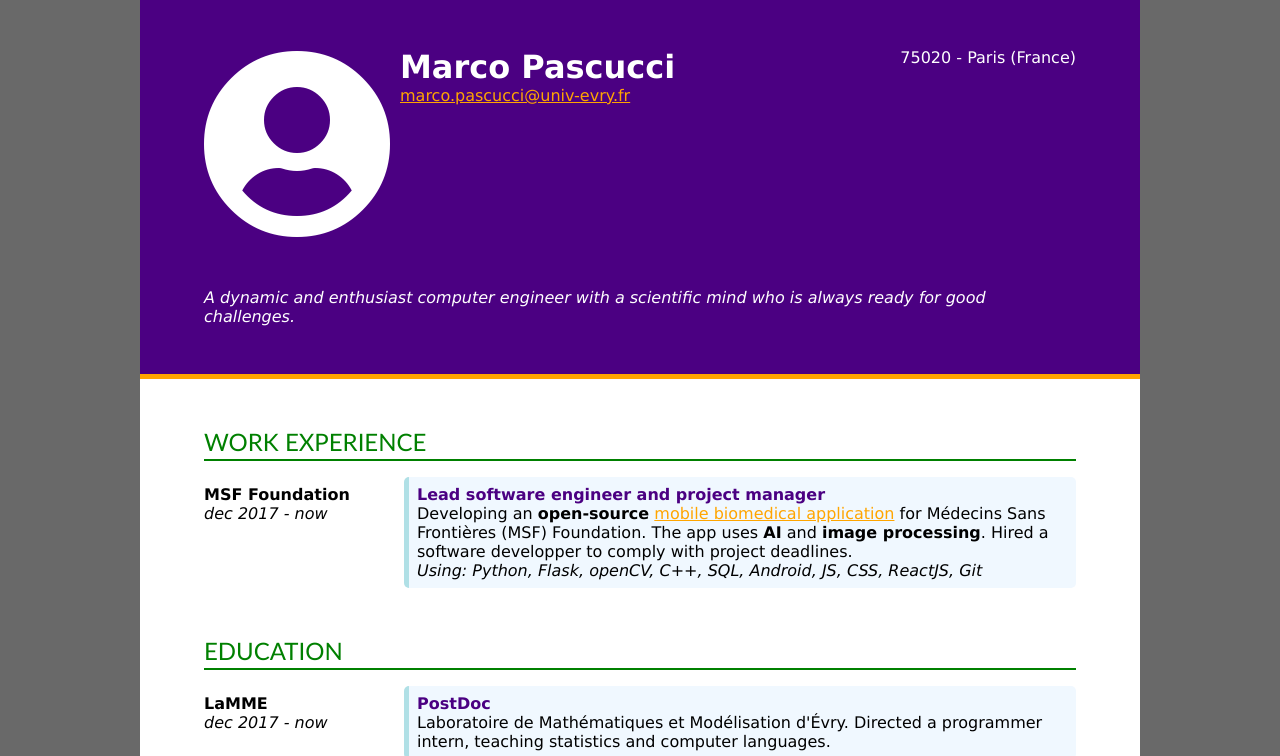
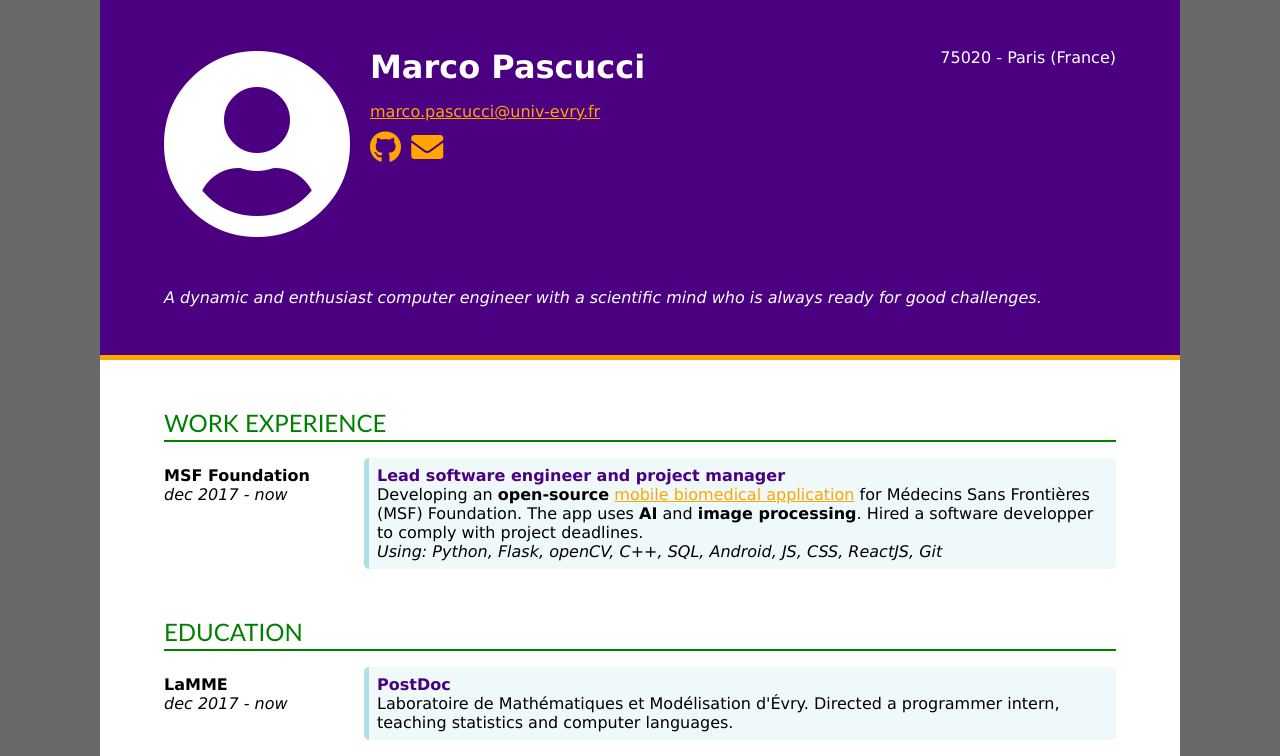
Before and after one commit to mpascucci/csscv, a plain HTML site: page index.html in a window 1280 px wide. Shown: the top 756 px of the page. Drawn offline with Linux system fonts and the light colour scheme; some icons are missing.

Commit message:
auto publish

```diff
--- a/data.js
+++ b/data.js
@@ -10,9 +10,13 @@ data = {
     "personal" : {
         "name": "Marco Pascucci",
         "email": "marco.pascucci@univ-evry.fr",
+        "emailIcon": "marco.pascucci@univ-evry.fr",
         // "telephone" : "0000000",
         // "addressLine1": "",
         "addressLine2": "75020 - Paris (France)",
+        "github" : "http://mpascucci.github.io/",
+        // "linkedinIcon" : "http://mpascucci.github.io/",
+        "scholarIcon" : "https://scholar.google.fr/citations?user=JHuiyroAAAAJ",
         "motto": "A dynamic and enthusiast computer engineer with a scientific mind who is always ready for good challenges."
     },
     "educationList":
--- a/index.html
+++ b/index.html
@@ -4,6 +4,7 @@
         <meta charset="UTF-8">
         <link rel="stylesheet" href="style.css">
         <link rel="stylesheet" href="https://use.fontawesome.com/releases/v5.6.3/css/all.css" integrity="sha384-UHRtZLI+pbxtHCWp1t77Bi1L4ZtiqrqD80Kn4Z8NTSRyMA2Fd33n5dQ8lWUE00s/" crossorigin="anonymous">
+        <link rel="stylesheet" href="https://cdnjs.cloudflare.com/ajax/libs/academicons/1.8.6/css/academicons.min.css" integrity="sha256-uFVgMKfistnJAfoCUQigIl+JfUaP47GrRKjf6CTPVmw=" crossorigin="anonymous">
         <script src="data.js"></script>
 
         <!--
@@ -19,10 +20,16 @@
             <section class="header">
                 <div class="headerMain">
                     <div class="leftBox">
-                    <i id="photo" class="fas fa-user-circle" style="font-size: 12em;"></i>
+                    <i id="photo" class="fas fa-user-circle" style="font-size: 12em !important;"></i>
                     <div class="nameBox">
-                        <span id="personal-name"></span><br>
-                        <a id="personal-email"></a>
+                        <p id="personal-name"></p>
+                        <p><a id="personal-email" hidden></a></p>
+                        <p class="icons">
+                            <a id="personal-github" hidden><i class="fab fa-github"></i></a>
+                            <a id="personal-emailIcon" hidden><i class="fas fa-envelope"></i></a>
+                            <a id="personal-scholarIcon" hidden><i class="ai ai-google-scholar"></i></a>
+                            <a id="personal-linkedinIcon" hidden><i class="fab fa-linkedin"></i></a>
+                        </p>
                     </div>
                     </div>
                     <div class="address">
@@ -46,7 +53,15 @@
                 </div>
             </section>
             <section class="footer">
-                <div>© 2019 - Marco Pascucci</div>
+                <div clas="footerContent">
+                  <p>
+                    done with cssCV
+                    <a href="https://github.com/mpascucci/csscv">
+                    <i class="fab fa-github big-icon"></i> Fork me!
+                    </a>
+                  </p>
+                  <p>© 2019 - Marco Pascucci</p>
+                </div>
             </section>
         </div>
     </body>
--- a/scipt.js
+++ b/scipt.js
@@ -66,6 +66,9 @@ for (i=0; i<nodes.length; i++) {
         src = node.id.split("-");
         try {
             content = data[src[0]][src[1]];
+            if (content) {
+              node.removeAttribute("hidden");
+            }
             if (node.localName == "a") {
                 // the name contains an '@'
                 if (content.indexOf('@') > -1) {
@@ -74,7 +77,11 @@ for (i=0; i<nodes.length; i++) {
                 } else {
                     // it is a normal link
                     node.href = content;
+                };
+                if (node.innerHTML == "") {
+                    node.innerHTML = content;
                 }
+                continue;
             }
             if (content) {
               node.innerHTML = content;
--- a/style.css
+++ b/style.css
@@ -15,6 +15,9 @@
     --section-color: green;
     --padding: 3em;
     --padding-sides: 4em;
+    --entry-bg-color: rgba(176,224,230,0.2);
+    --entry-border-color:rgba(176,224,230,1);
+    --entry-bg-color-hover:rgba(176,224,230,0.5);
 }
 
 body {
@@ -29,7 +32,7 @@ a {
 }
 
 div.page {
-    max-width: 1000px;
+    max-width: 1080px;
     margin: auto;
 }
 
@@ -42,9 +45,24 @@ section.header {
     border-bottom: 5px solid var(--fg-color-2);
 }
 
-div.address p {
+section.header p {
   margin:0;
 }
+div.nameBox p {
+  margin-bottom: 0.5em;
+}
+
+div.nameBox p.icons{
+    font-size: 2em;
+}
+
+i {
+  transition: font-size 0.5s;
+}
+i:hover {
+  font-size: 1.5em;
+}
+
 
 section.footer {
     display: flex;
@@ -57,7 +75,9 @@ section.footer {
 section.footer div {
     margin: auto;
 }
-
+section.footer p {
+  text-align: center;
+}
 
 div.headerMain {
     display: flex;
@@ -70,7 +90,7 @@ div.headerMain .leftBox {
 }
 
 #photo {
-    padding-right: 10px;
+    padding-right: 20px;
 }
 
 section.mainTable {
@@ -89,17 +109,22 @@ section.mainTable {
 }
 
 .listEntry {
-    background-color: aliceblue;
-    border-left: 5px solid powderblue;
+    background-color: var(--entry-bg-color);
+    border-left: 5px solid var(--entry-border-color);
     padding: 0.5em;
     border-radius: 5px;
+    transition: all 0.3s;
 }
+.listEntry:hover {
+    background-color: var(--entry-bg-color-hover);
+}
+
 .sectionTitle {
     padding-bottom: 3px;
     color: var(--section-color);
     font-size: 150%;
     border-bottom: 2px solid var(--section-color);
-    font-family: "gill sans";
+    font-family: "gill sans", Verdana, Geneva, Tahoma, sans-serif;;
     text-transform: uppercase;
 
 
@@ -180,4 +205,7 @@ p.whereItem {
     p.dateItem {
         display: inline-block;
     }
+    #photo {
+        padding-right: 0;
+    }
 }
```
